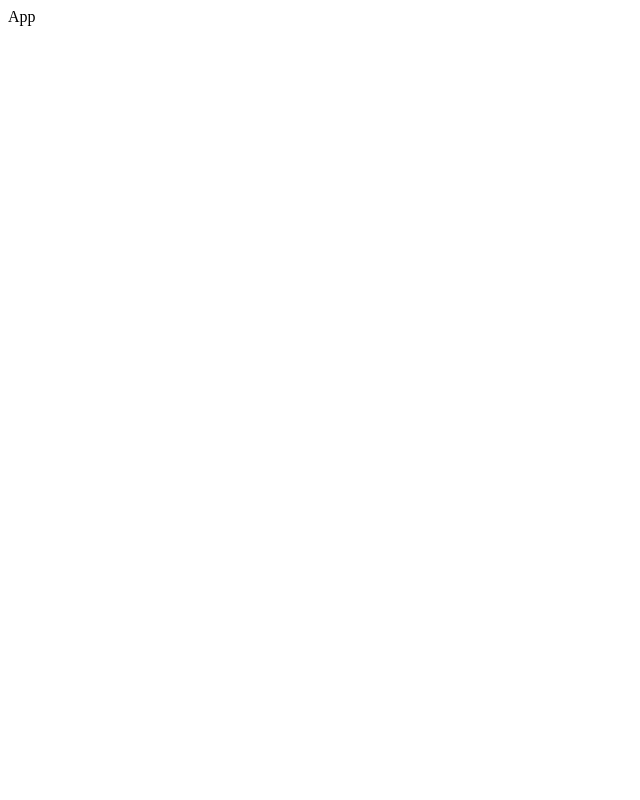
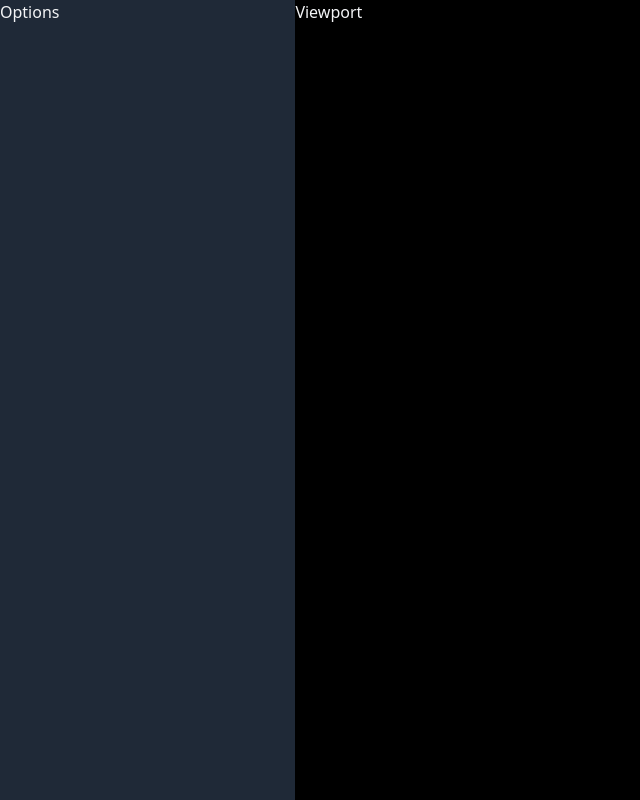
Before and after one commit to pecnik/particle-life, a React (Vite) app: page / in a window 1280 px wide. Shown: the whole page, without its empty margins (0-640 px from the left). Built offline with nearby package versions, Linux system fonts and the light colour scheme.

Commit message:
init tailwind

```diff
--- a/package.json
+++ b/package.json
@@ -14,8 +14,10 @@
         "@types/react": "^18.0.27",
         "@types/react-dom": "^18.0.10",
         "parcel": "^2.8.3",
+        "postcss": "^8.4.21",
         "prettier": "^2.8.4",
-        "process": "^0.11.10"
+        "process": "^0.11.10",
+        "tailwindcss": "^3.2.6"
     },
     "dependencies": {
         "react": "^18.2.0",
--- /dev/null
+++ b/src/app/App.tsx
@@ -0,0 +1,10 @@
+import React from "react";
+
+export function App() {
+    return (
+        <div className="w-screen h-screen flex text-gray-100 bg-gray-800">
+            <div className="w-96">Options</div>
+            <div className="w-full h-full bg-black">Viewport</div>
+        </div>
+    );
+}
--- /dev/null
+++ b/src/index.css
@@ -0,0 +1,3 @@
+@tailwind base;
+@tailwind components;
+@tailwind utilities;
--- a/src/index.html
+++ b/src/index.html
@@ -5,9 +5,10 @@
         <meta http-equiv="X-UA-Compatible" content="IE=edge" />
         <meta name="viewport" content="width=device-width, initial-scale=1.0" />
         <title>Particle life</title>
+        <link rel="stylesheet" href="./index.css" />
     </head>
     <body>
         <div id="root"></div>
-        <script type="module" src="./main.tsx"></script>
+        <script type="module" src="./index.tsx"></script>
     </body>
 </html>
--- a/src/main.tsx
+++ b/src/index.tsx
@@ -1,5 +1,6 @@
 import React from "react";
 import { createRoot } from "react-dom/client";
+import { App } from "./app/App";
 
 const root = createRoot(document.getElementById("root")!);
 root.render(
@@ -7,7 +8,3 @@ root.render(
         <App />
     </React.StrictMode>,
 );
-
-function App() {
-    return <div>App</div>;
-}
--- /dev/null
+++ b/tailwind.config.js
@@ -0,0 +1,10 @@
+/**
+ * @type {import('tailwindcss').Config}
+ */
+module.exports = {
+  content: ["./src/**/*.{html,js,ts,jsx,tsx}"],
+  theme: {
+    extend: {},
+  },
+  plugins: [],
+};
```
Also changed, not shown: .postcssrc (added), 1 other file (tests, documents, lock files or other folders).
